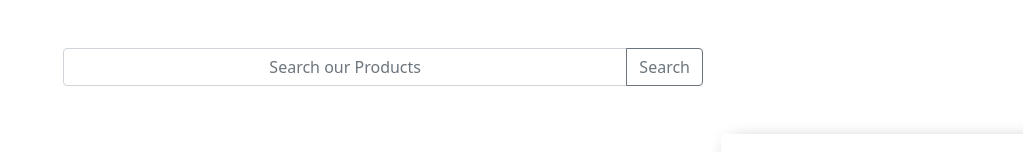
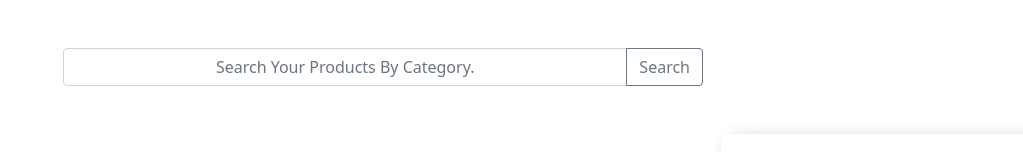
Before and after one commit to iu-sumon/ranga-store, a plain HTML site: page index.html in a window 1280 px wide. Shown: the top 152 px of the page, without its empty margins (257-1280 px from the left). Drawn offline with nearby package versions, Linux system fonts and the light colour scheme; no server answers.

Commit message:
something added

```diff
--- a/index.html
+++ b/index.html
@@ -23,7 +23,7 @@
 
     <header>
       <div class="input-group my-5 w-50 mx-auto">
-        <input id="input-field" type="text" class="form-control text-center" placeholder="Search our Products" aria-label="Recipient's username" aria-describedby="button-addon2">
+        <input id="input-field" type="text" class="form-control text-center" placeholder="Search Your Products By Category." aria-label="Recipient's username" aria-describedby="button-addon2">
         <button class="btn btn-outline-secondary" type="button"  id="search-btn" onclick="loadProducts()">Search</button>
       </div>
     </header>
```
